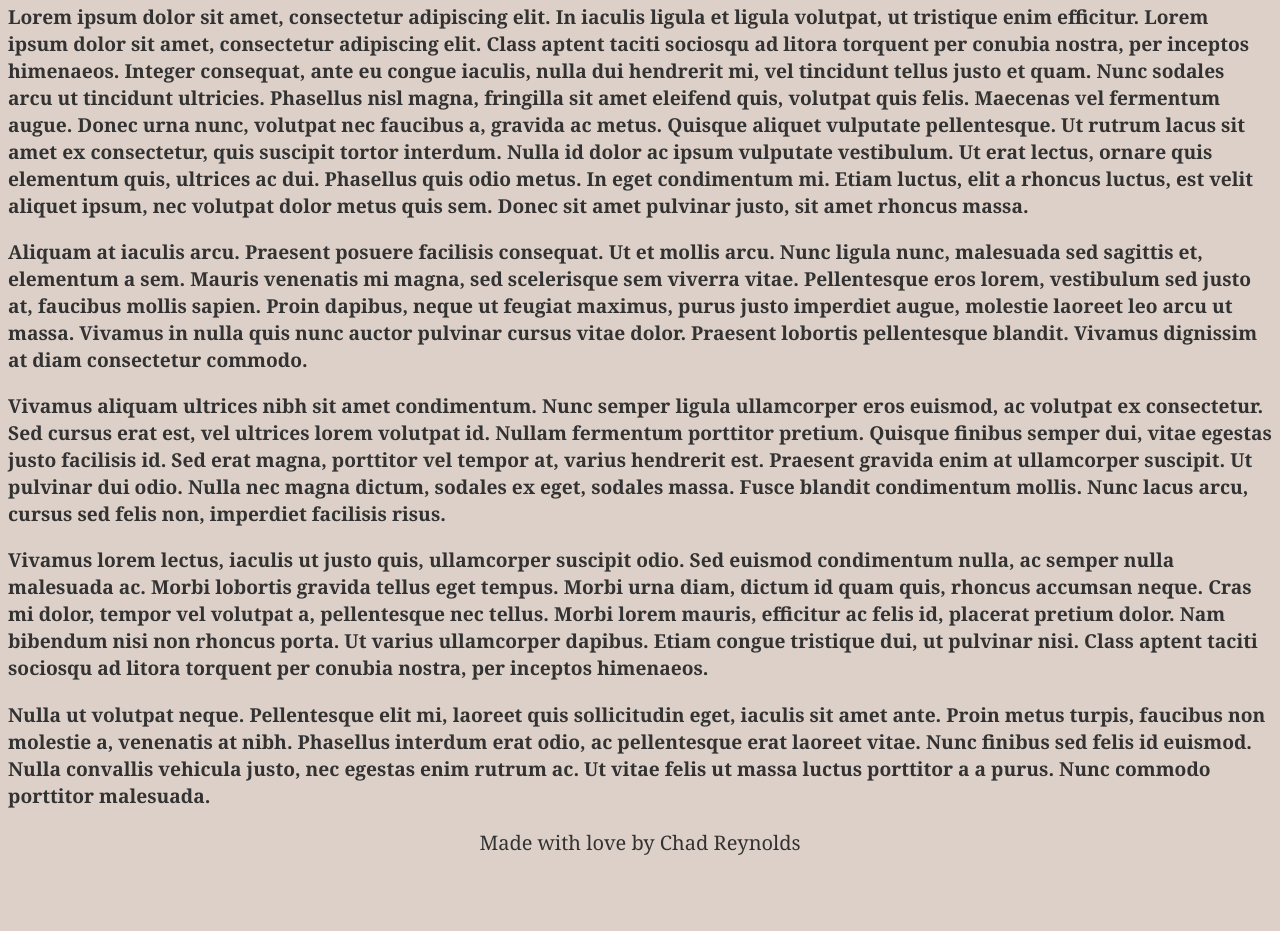
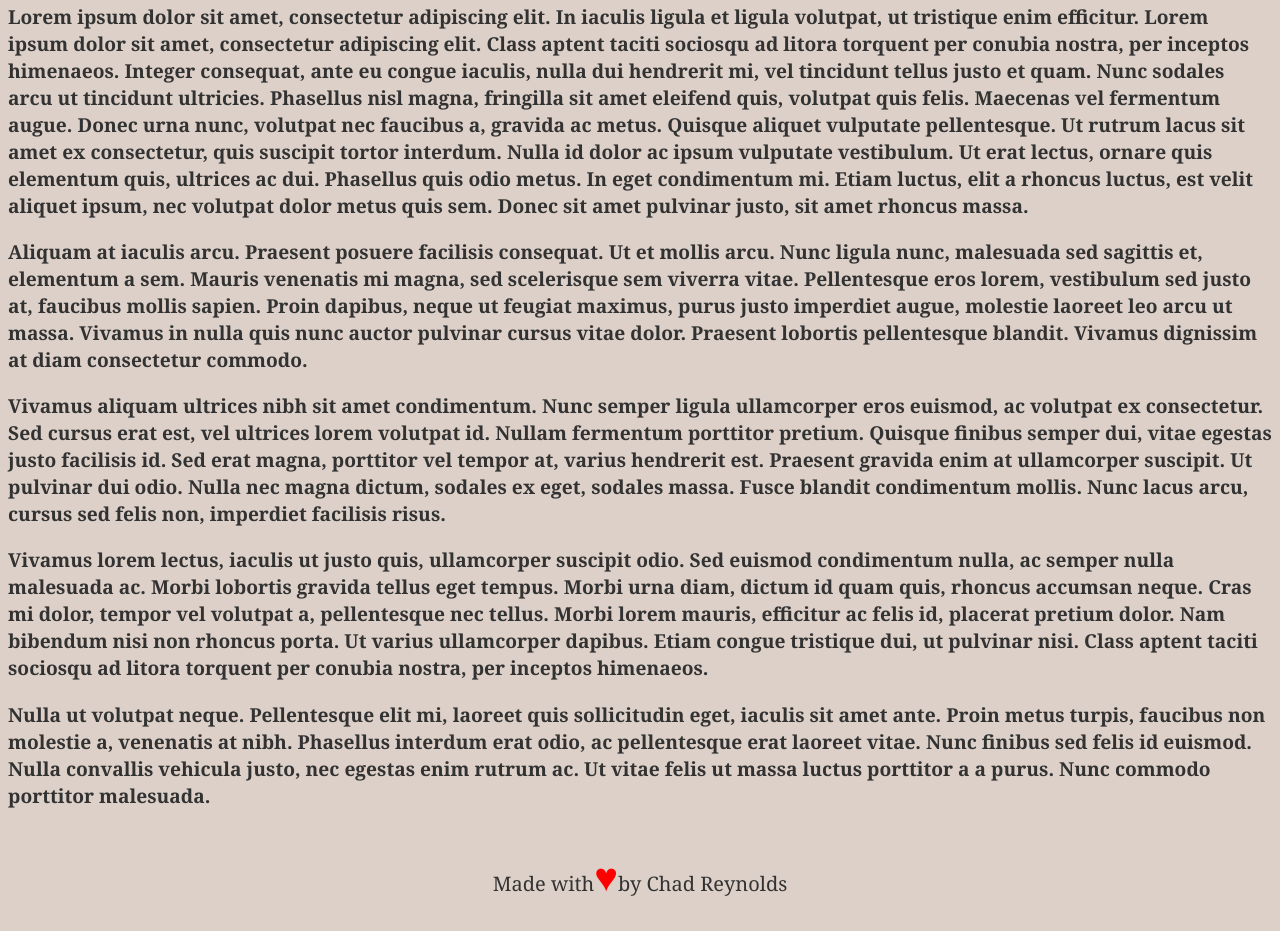
Before and after one commit to HolyRoller777/New_Day, a plain HTML site: page HTML_BoilerPlate/index.html in a window 1280 px wide. Shown: the part 405-1336 px from the top of the page. Before the commit the page ends 1281 px from the top, so only its background shows below. Drawn offline with Linux system fonts and the light colour scheme.

Commit message:
added heart to footer

```diff
--- a/HTML_BoilerPlate/index.html
+++ b/HTML_BoilerPlate/index.html
@@ -27,6 +27,6 @@
     </div>
 </body>
 <div class="footer">
-  <p>Made with love by Chad Reynolds</p>
+  <p>Made with<inline style="font-size:200%;color:red;">&hearts;</inline>by Chad Reynolds</p>
 </div>
 </html>
--- a/HTML_BoilerPlate/style/style.css
+++ b/HTML_BoilerPlate/style/style.css
@@ -46,6 +46,7 @@ body{
   font-family:Cambria, Cochin, Georgia, Times, 'Times New Roman', serif;
 }
 .footer {
+  display:inline-block;
   position:relative;
   left:0;
   bottom:0;
```
